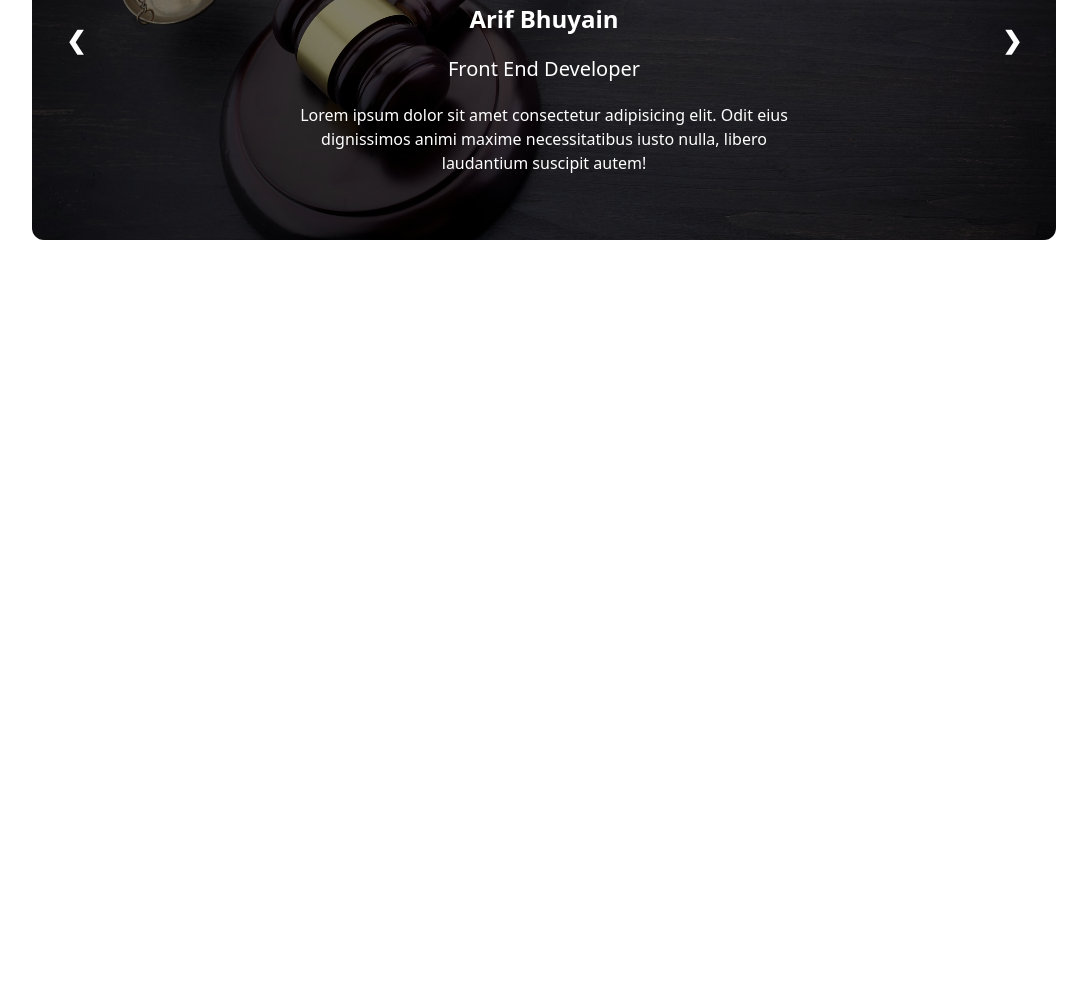
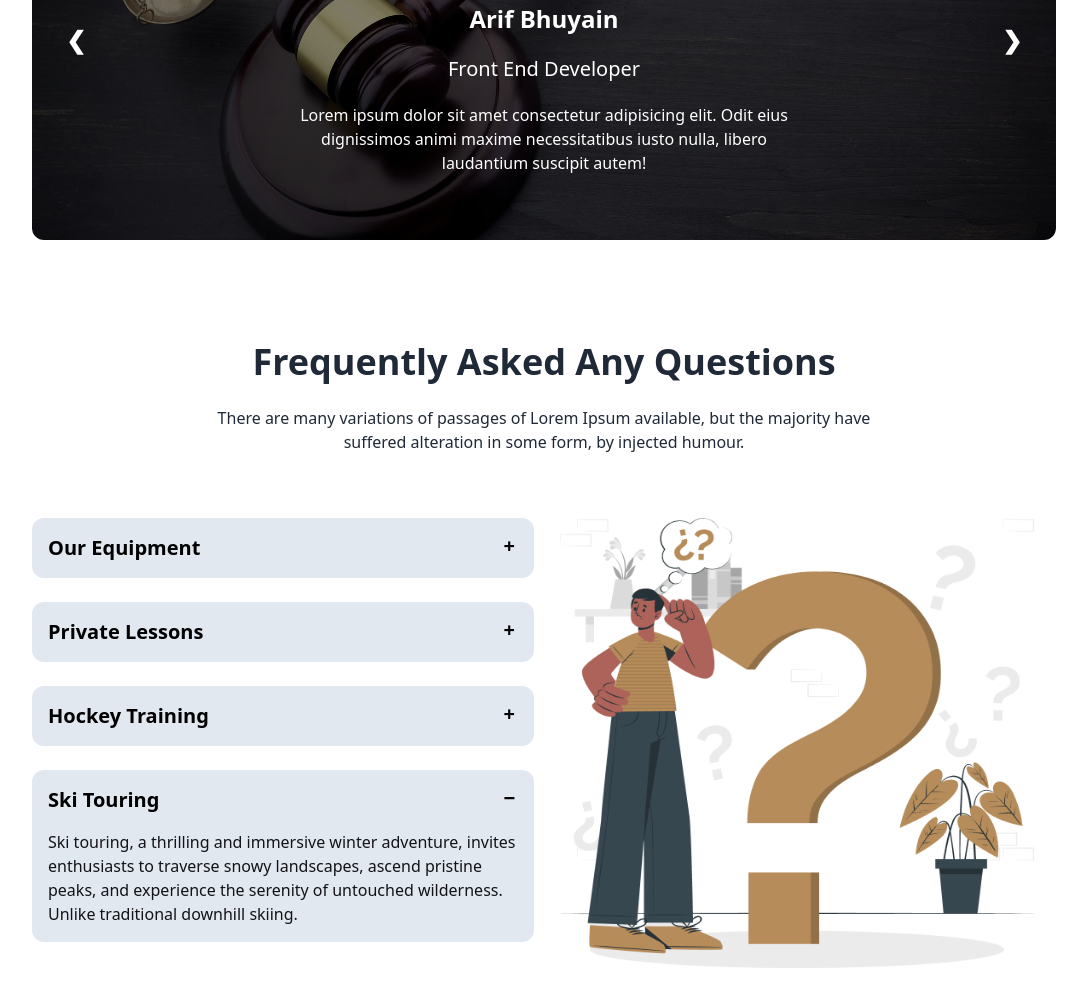
Before and after one commit to Dinobondhu-shill/legal-solution, a plain HTML site: page index.html in a window 1280 px wide. Shown: the part 2266-3272 px from the top of the page, without its empty margins (96-1183 px from the left). Before the commit the page ends 2608 px from the top, so only its background shows below. Drawn offline with nearby package versions, Linux system fonts and the light colour scheme.

Commit message:
FAQ section added

```diff
--- a/index.html
+++ b/index.html
@@ -105,7 +105,8 @@
           </figure>
           <div class="card-body items-center text-center">
             <h2 class="card-title font-garamond text-3xl ">Business Law</h2>
-            <p class="w-full lg:max-w-72 py-6">There are many variations of passages of Lorem Ipsum available, but the majority
+            <p class="w-full lg:max-w-72 py-6">There are many variations of passages of Lorem Ipsum available, but the
+              majority
               have suffered alteration in some form, by injected humour.</p>
             <div class="card-actions">
               <img src="images/Frame.png" alt="">
@@ -119,7 +120,8 @@
           </figure>
           <div class="card-body items-center text-center">
             <h2 class="card-title font-garamond text-3xl ">Criminal Law</h2>
-            <p class="w-full lg:max-w-72 py-6">There are many variations of passages of Lorem Ipsum available, but the majority
+            <p class="w-full lg:max-w-72 py-6">There are many variations of passages of Lorem Ipsum available, but the
+              majority
               have suffered alteration in some form, by injected humour.</p>
             <div class="card-actions">
               <img src="images/Frame.png" alt="">
@@ -133,7 +135,8 @@
           </figure>
           <div class="card-body items-center text-center">
             <h2 class="card-title font-garamond text-3xl ">Child Support</h2>
-            <p class="w-full lg:max-w-72 py-6">There are many variations of passages of Lorem Ipsum available, but the majority
+            <p class="w-full lg:max-w-72 py-6">There are many variations of passages of Lorem Ipsum available, but the
+              majority
               have suffered alteration in some form, by injected humour.</p>
             <div class="card-actions">
               <img src="images/Frame.png" alt="">
@@ -147,7 +150,8 @@
           </figure>
           <div class="card-body items-center text-center">
             <h2 class="card-title font-garamond text-3xl ">Education Law</h2>
-            <p class="w-full lg:max-w-72 py-6">There are many variations of passages of Lorem Ipsum available, but the majority
+            <p class="w-full lg:max-w-72 py-6">There are many variations of passages of Lorem Ipsum available, but the
+              majority
               have suffered alteration in some form, by injected humour.</p>
             <div class="card-actions">
               <img src="images/Frame.png" alt="">
@@ -161,7 +165,8 @@
           </figure>
           <div class="card-body items-center text-center">
             <h2 class="card-title font-garamond text-3xl ">Divorce Law</h2>
-            <p class="w-full lg:max-w-72 py-6">There are many variations of passages of Lorem Ipsum available, but the majority
+            <p class="w-full lg:max-w-72 py-6">There are many variations of passages of Lorem Ipsum available, but the
+              majority
               have suffered alteration in some form, by injected humour.</p>
             <div class="card-actions">
               <img src="images/Frame.png" alt="">
@@ -175,7 +180,8 @@
           </figure>
           <div class="card-body items-center text-center">
             <h2 class="card-title font-garamond text-3xl ">Tax Law</h2>
-            <p class="w-full lg:max-w-72 py-6">There are many variations of passages of Lorem Ipsum available, but the majority
+            <p class="w-full lg:max-w-72 py-6">There are many variations of passages of Lorem Ipsum available, but the
+              majority
               have suffered alteration in some form, by injected humour.</p>
             <div class="card-actions">
               <img src="images/Frame.png" alt="">
@@ -197,14 +203,18 @@
           <!-- Overlay -->
           <div class="absolute inset-0 bg-black opacity-50"></div>
           <div class="absolute flex justify-between transform -translate-y-1/2 left-5 right-5 top-1/2">
-              <a href="#slide4" class="btn btn-circle bg-transparent text-white border-none text-2xl hover:bg-transparent">❮</a>
-              <a href="#slide2" class="btn btn-circle bg-transparent text-white border-none text-2xl hover:bg-transparent">❯</a>
+            <a href="#slide4"
+              class="btn btn-circle bg-transparent text-white border-none text-2xl hover:bg-transparent">❮</a>
+            <a href="#slide2"
+              class="btn btn-circle bg-transparent text-white border-none text-2xl hover:bg-transparent">❯</a>
           </div>
-            <div class="flex justify-center flex-col gap-5 items-center absolute top-1/2 left-1/2 transform -translate-x-1/2 transform -translate-y-1/2 text-white">
+          <div
+            class="flex justify-center flex-col gap-5 items-center absolute top-1/2 left-1/2 transform -translate-x-1/2 transform -translate-y-1/2 text-white">
             <img src="images/Ellipse 1.png" alt="">
             <h2 class="text-2xl font-bold ">Arif Bhuyain</h2>
             <h4 class="text-xl">Front End Developer</h4>
-              <p class=" text-center">Lorem ipsum dolor sit amet consectetur adipisicing elit. Odit eius dignissimos animi maxime necessitatibus iusto nulla, libero laudantium suscipit autem!</p>
+            <p class=" text-center">Lorem ipsum dolor sit amet consectetur adipisicing elit. Odit eius dignissimos animi
+              maxime necessitatibus iusto nulla, libero laudantium suscipit autem!</p>
           </div>
         </div>
         <!-----------------------------Slider 2--------------------------->
@@ -213,14 +223,18 @@
           <!-- Overlay -->
           <div class="absolute inset-0 bg-black opacity-50"></div>
           <div class="absolute flex justify-between transform -translate-y-1/2 left-5 right-5 top-1/2">
-              <a href="#slide1" class="btn btn-circle bg-transparent text-white border-none text-2xl hover:bg-transparent">❮</a>
-              <a href="#slide3" class="btn btn-circle bg-transparent text-white border-none text-2xl hover:bg-transparent">❯</a>
+            <a href="#slide1"
+              class="btn btn-circle bg-transparent text-white border-none text-2xl hover:bg-transparent">❮</a>
+            <a href="#slide3"
+              class="btn btn-circle bg-transparent text-white border-none text-2xl hover:bg-transparent">❯</a>
           </div>
-            <div class="flex justify-center flex-col gap-5 items-center absolute top-1/2 left-1/2 transform -translate-x-1/2 transform -translate-y-1/2 text-white">
+          <div
+            class="flex justify-center flex-col gap-5 items-center absolute top-1/2 left-1/2 transform -translate-x-1/2 transform -translate-y-1/2 text-white">
             <img src="images/Ellipse 1.png" alt="">
             <h2 class="text-2xl font-bold ">Arif Bhuyain</h2>
             <h4 class="text-xl">Front End Developer</h4>
-              <p class=" text-center">Lorem ipsum dolor sit amet consectetur adipisicing elit. Odit eius dignissimos animi maxime necessitatibus iusto nulla, libero laudantium suscipit autem!</p>
+            <p class=" text-center">Lorem ipsum dolor sit amet consectetur adipisicing elit. Odit eius dignissimos animi
+              maxime necessitatibus iusto nulla, libero laudantium suscipit autem!</p>
           </div>
         </div>
         <!-----------------------------Slider 3--------------------------->
@@ -229,14 +243,18 @@
           <!-- Overlay -->
           <div class="absolute inset-0 bg-black opacity-50"></div>
           <div class="absolute flex justify-between transform -translate-y-1/2 left-5 right-5 top-1/2">
-              <a href="#slide2" class="btn btn-circle bg-transparent text-white border-none text-2xl hover:bg-transparent">❮</a>
-              <a href="#slide4" class="btn btn-circle bg-transparent text-white border-none text-2xl hover:bg-transparent">❯</a>
+            <a href="#slide2"
+              class="btn btn-circle bg-transparent text-white border-none text-2xl hover:bg-transparent">❮</a>
+            <a href="#slide4"
+              class="btn btn-circle bg-transparent text-white border-none text-2xl hover:bg-transparent">❯</a>
           </div>
-            <div class="flex justify-center flex-col gap-5 items-center absolute top-1/2 left-1/2 transform -translate-x-1/2 transform -translate-y-1/2 text-white">
+          <div
+            class="flex justify-center flex-col gap-5 items-center absolute top-1/2 left-1/2 transform -translate-x-1/2 transform -translate-y-1/2 text-white">
             <img src="images/Ellipse 1.png" alt="">
             <h2 class="text-2xl font-bold ">Arif Bhuyain</h2>
             <h4 class="text-xl">Front End Developer</h4>
-              <p class=" text-center">Lorem ipsum dolor sit amet consectetur adipisicing elit. Odit eius dignissimos animi maxime necessitatibus iusto nulla, libero laudantium suscipit autem!</p>
+            <p class=" text-center">Lorem ipsum dolor sit amet consectetur adipisicing elit. Odit eius dignissimos animi
+              maxime necessitatibus iusto nulla, libero laudantium suscipit autem!</p>
           </div>
         </div>
         <!-----------------------------Slider 4--------------------------->
@@ -245,17 +263,81 @@
           <!-- Overlay -->
           <div class="absolute inset-0 bg-black opacity-50"></div>
           <div class="absolute flex justify-between transform -translate-y-1/2 left-5 right-5 top-1/2">
-              <a href="#slide3" class="btn btn-circle bg-transparent text-white border-none text-2xl hover:bg-transparent">❮</a>
-              <a href="#slide1" class="btn btn-circle bg-transparent text-white border-none text-2xl hover:bg-transparent">❯</a>
+            <a href="#slide3"
+              class="btn btn-circle bg-transparent text-white border-none text-2xl hover:bg-transparent">❮</a>
+            <a href="#slide1"
+              class="btn btn-circle bg-transparent text-white border-none text-2xl hover:bg-transparent">❯</a>
           </div>
-            <div class="flex justify-center flex-col gap-5 items-center absolute top-1/2 left-1/2 transform -translate-x-1/2 transform -translate-y-1/2 text-white">
+          <div
+            class="flex justify-center flex-col gap-5 items-center absolute top-1/2 left-1/2 transform -translate-x-1/2 transform -translate-y-1/2 text-white">
             <img src="images/Ellipse 1.png" alt="">
             <h2 class="text-2xl font-bold ">Arif Bhuyain</h2>
             <h4 class="text-xl">Front End Developer</h4>
-              <p class=" text-center">Lorem ipsum dolor sit amet consectetur adipisicing elit. Odit eius dignissimos animi maxime necessitatibus iusto nulla, libero laudantium suscipit autem!</p>
+            <p class=" text-center">Lorem ipsum dolor sit amet consectetur adipisicing elit. Odit eius dignissimos animi
+              maxime necessitatibus iusto nulla, libero laudantium suscipit autem!</p>
           </div>
         </div>
 
+      </div>
+    </section>
+    <!--------------------------------Client Review Part-------------------->
+    <section class="my-24">
+      <h2 class="text-4xl font-extrabold font-garamond text-center">Frequently Asked Any Questions</h2>
+      <p class="font-poppins max-w-2xl text-center mx-auto pt-6 pb-16">There are many variations of passages of Lorem
+        Ipsum available, but the majority have suffered alteration in some form, by injected humour.</p>
+      <div class="grid grid-cols-1 lg:grid-cols-2 gap-5">
+        <div class=" flex flex-col gap-6 order-2 lg:order-1">
+          <!----------------------------Accordian Question 1---------------------->
+          <div class="collapse collapse-plus bg-slate-200 rounded-xl">
+            <input type="radio" name="my-accordion-3" checked="checked" />
+            <div class="collapse-title text-xl text-black font-bold">
+              Our Equipment
+            </div>
+            <div class="collapse-content">
+              <p class="text-[#131318]">At our hockey training facility, we understand that the right equipment can make
+                all the difference in honing your skills and ensuring a safe and enjoyable training experience. </p>
+            </div>
+          </div>
+          <!----------------------------Accordian Question 2---------------------->
+          <div class="collapse collapse-plus bg-slate-200 rounded-xl">
+            <input type="radio" name="my-accordion-3" checked="checked" />
+            <div class="collapse-title text-xl text-black font-bold">
+              Private Lessons
+            </div>
+            <div class="collapse-content">
+              <p class="text-[#131318]">Unlock your full potential with our exclusive private hockey lessons, designed
+                to provide a personalized and focused training experience. Whether you're a beginner seeking
+                individualized guidance or an advanced player aiming for specific skill enhancement, our private lessons
+                cater to your unique needs. </p>
+            </div>
+          </div>
+          <!----------------------------Accordian Question 3---------------------->
+          <div class="collapse collapse-plus bg-slate-200 rounded-xl">
+            <input type="radio" name="my-accordion-3" checked="checked" />
+            <div class="collapse-title text-xl text-black font-bold">
+              Hockey Training
+            </div>
+            <div class="collapse-content">
+              <p class="text-[#131318]">At our hockey training program, we're committed to helping players of all levels
+                sharpen their skills, boost their performance, and reach their full potential on the ice. </p>
+            </div>
+          </div>
+          <!----------------------------Accordian Question 4---------------------->
+          <div class="collapse collapse-plus bg-slate-200 rounded-xl">
+            <input type="radio" name="my-accordion-3" checked="checked" />
+            <div class="collapse-title text-xl text-black font-bold">
+              Ski Touring
+            </div>
+            <div class="collapse-content">
+              <p class="text-[#131318]">Ski touring, a thrilling and immersive winter adventure, invites enthusiasts to
+                traverse snowy landscapes, ascend pristine peaks, and experience the serenity of untouched wilderness.
+                Unlike traditional downhill skiing.</p>
+            </div>
+          </div>
+        </div>
+        <div class="mr-4 flex order-1 lg:order-2 ">
+          <img src="Images/faq.png" class="w-full max-h-[450px] object-fill">
+        </div>
       </div>
     </section>
   </main>
```
Lines whose indentation alone changed are shown as unchanged.
